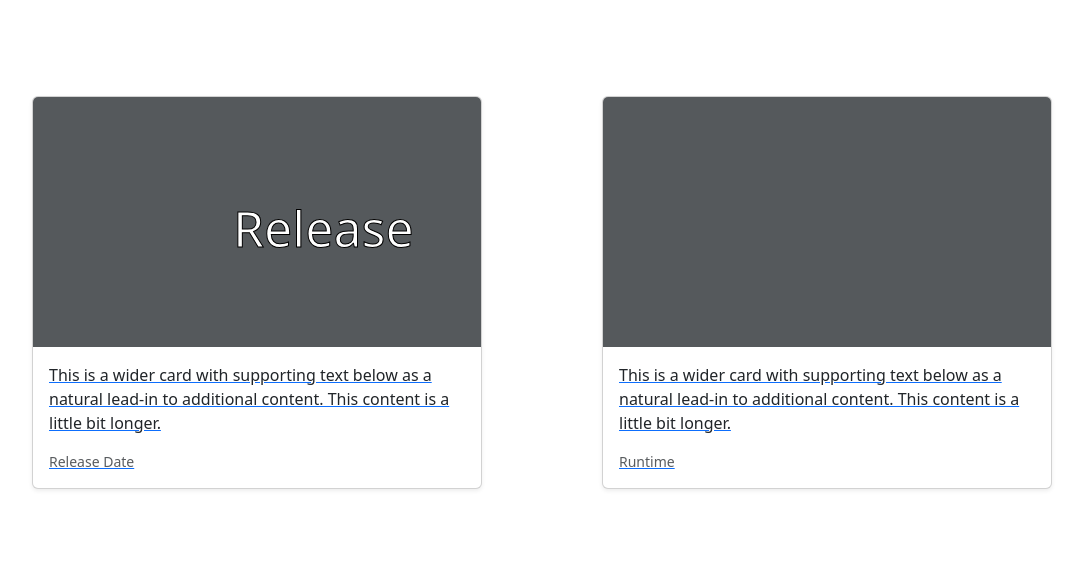
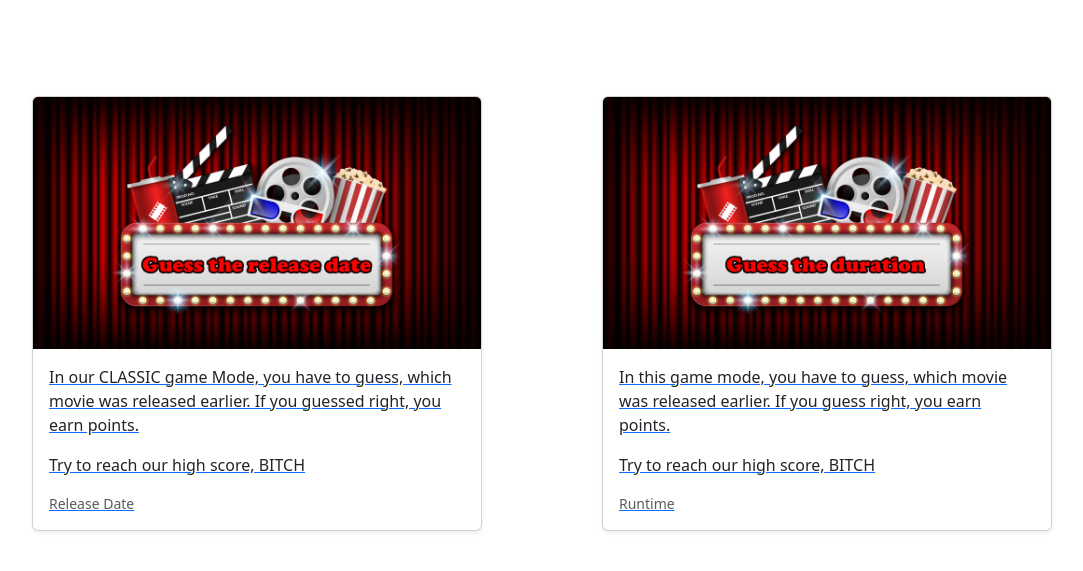
Before and after one commit to Kalvezu/RottenTomatoButBetter, a Flask app: page / in a window 1280 px wide. Shown: the part 59-630 px from the top of the page, without its empty margins (98-1181 px from the left). Run offline with Flask 3, Linux system fonts and the light colour scheme.

Commit message:
fix 1.4
Adding Pictures

```diff
--- a/rtbb/templates/home.html
+++ b/rtbb/templates/home.html
@@ -6,9 +6,11 @@
   <div class="col m-5">
     <a href="{{ url_for('releasedate') }}">
       <div class="card shadow-sm">
-        <svg class="bd-placeholder-img card-img-top" width="100px" height="250px" xmlns="http://www.w3.org/2000/svg" role="img" aria-label="Placeholder: Release" preserveAspectRatio="xMidYMid slice" focusable="false"><title>Placeholder</title><rect width="100%" height="100%" fill="#55595c"/><text fill="white" stroke="black" stroke-width="1" dy="3em" dx="4em" style="font-size: 50px;">Release</text></svg>
+        <img src= "{{ url_for('static',filename='release.png') }}" alt="test" width="100%" height="100%" class="card-img-top" width="100px" height="250px" ></img>
         <div class="card-body">
-          <p class="card-text">This is a wider card with supporting text below as a natural lead-in to additional content. This content is a little bit longer.</p>
+          <p class="card-text">In our CLASSIC game Mode, you have to guess, which movie was released earlier. If you guessed right, you earn points.</p>
+          <p class="card-text">Try to reach our high score, BITCH</p>
+
           <div class="d-flex justify-content-between align-items-center">
             <small class="text-body-secondary">Release Date</small>
           </div>
@@ -21,10 +23,10 @@
   <div class="col m-5">
     <a href="{{ url_for('runtime') }}">
       <div class="card shadow-sm">
-        <svg class="bd-placeholder-img card-img-top" width="100px" height="250px" xmlns=".rtbb/static/release.png" role="img" aria-label="Placeholder: Runtime" preserveAspectRatio="xMidYMid slice" focusable="false"><title>Placeholder</title><rect width="110%" height="110%" fill="#55595c"/></svg>
+        <img src= "{{ url_for('static',filename='runtime.png') }}" alt="test" width="100%" height="100%" class="card-img-top" width="100px" height="250px" ></img>
         <div class="card-body">
-          <p class="card-text">This is a wider card with supporting text below as a natural lead-in to additional content. This content is a little bit longer.</p>
-          <div class="d-flex justify-content-between align-items-center">
+          <p class="card-text">In this game mode, you have to guess, which movie was released earlier. If you guess right, you earn points.</p>
+          <p class="card-text">Try to reach our high score, BITCH</p><div class="d-flex justify-content-between align-items-center">
             <small class="text-body-secondary">Runtime</small>
           </div>
         </div>
```
